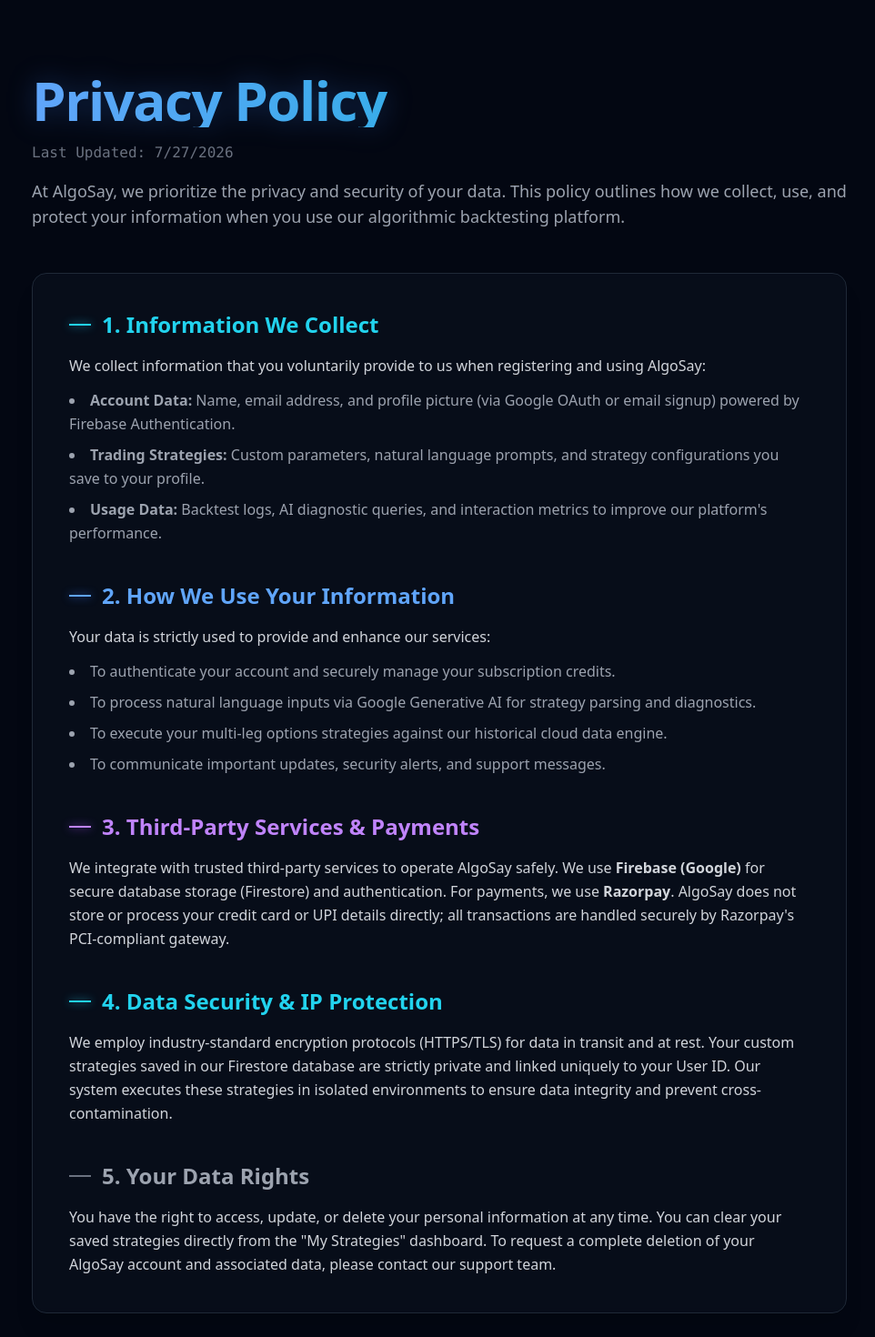
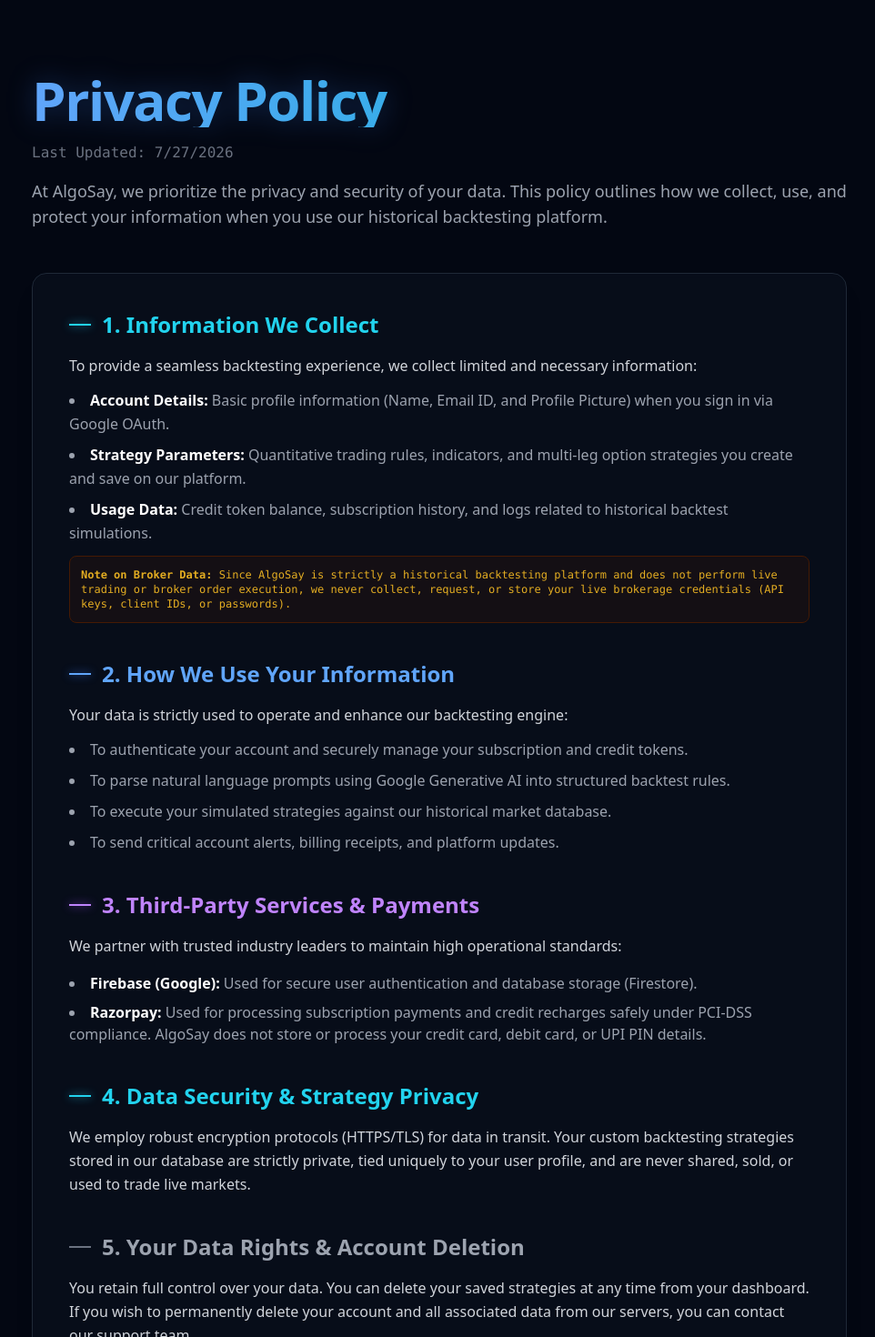
Before and after one commit to algosay/algosay-frontend, a React (Create React App) app: page /privacy-policy in a window 1280 px wide. Shown: the top 1470 px of the page at 91% size, without its empty margins (157-1119 px from the left). Built offline with nearby package versions, Linux system fonts and the light colour scheme; no server answers.

Commit message:
Update pages-3

```diff
--- a/src/components/Footer.jsx
+++ b/src/components/Footer.jsx
@@ -11,11 +11,11 @@
 
       <div className="max-w-7xl mx-auto px-6 py-12 md:py-16 relative z-10 space-y-12">
 
-        {/* Top Section: Branding & Links Grid */}
-        <div className="grid grid-cols-1 md:grid-cols-2 lg:grid-cols-5 gap-10">
+        {/* Top Section: Branding & Links Grid (Updated to 4 columns to push items left) */}
+        <div className="grid grid-cols-1 md:grid-cols-2 lg:grid-cols-4 gap-12">
 
           {/* Column 1: AlgoSay Branding & Tech Stack (Takes 2 cols on LG) */}
-          <div className="lg:col-span-2 space-y-5">
+          <div className="lg:col-span-2 space-y-5 lg:pr-10">
             <Link to="/" className="inline-flex items-center gap-2 group">
               <span className="text-2xl font-black tracking-wider text-transparent bg-clip-text bg-gradient-to-r from-cyan-400 via-blue-500 to-purple-500 drop-shadow-[0_0_10px_rgba(34,211,238,0.4)]">
                 AlgoSay
@@ -43,7 +43,7 @@
             </div>
           </div>
 
-                   {/* Column 3: Company & Legal (Mandatory for Razorpay) */}
+          {/* Column 2: Company & Legal (Moved to Left) */}
           <div className="space-y-4">
             <h4 className="text-sm font-semibold text-white uppercase tracking-wider font-mono">
               Company & Legal
@@ -73,7 +73,7 @@
             </ul>
           </div>
 
-          {/* Column 4: Security & Payments */}
+          {/* Column 3: Security & Payments (Moved to Left) */}
           <div className="space-y-4">
             <h4 className="text-sm font-semibold text-white uppercase tracking-wider font-mono">
               Secure Gateway
--- a/src/components/PrivacyPolicy.jsx
+++ b/src/components/PrivacyPolicy.jsx
@@ -14,65 +14,72 @@
             Last Updated: {new Date().toLocaleDateString()}
           </p>
           <p className="text-lg text-gray-400">
-            At AlgoSay, we prioritize the privacy and security of your data. This policy outlines how we collect, use, and protect your information when you use our algorithmic backtesting platform.
+            At AlgoSay, we prioritize the privacy and security of your data. This policy outlines how we collect, use, and protect your information when you use our historical backtesting platform.
           </p>
         </div>
 
         {/* Content Container */}
         <div className="bg-gray-900/40 border border-gray-800 rounded-2xl p-6 md:p-10 space-y-10 shadow-xl backdrop-blur-sm">
 
-          {/* Section 1: Data Collection */}
+          {/* Section 1: Information We Collect */}
           <section className="space-y-4">
             <h2 className="text-2xl font-semibold text-cyan-400 flex items-center gap-3">
               <span className="w-6 h-[2px] bg-cyan-400 shadow-[0_0_10px_rgba(34,211,238,0.8)]"></span>
               1. Information We Collect
             </h2>
             <div className="text-gray-300 leading-relaxed space-y-3">
-              <p>We collect information that you voluntarily provide to us when registering and using AlgoSay:</p>
+              <p>To provide a seamless backtesting experience, we collect limited and necessary information:</p>
               <ul className="list-disc list-inside space-y-2 text-gray-400">
-                <li><strong>Account Data:</strong> Name, email address, and profile picture (via Google OAuth or email signup) powered by Firebase Authentication.</li>
-                <li><strong>Trading Strategies:</strong> Custom parameters, natural language prompts, and strategy configurations you save to your profile.</li>
-                <li><strong>Usage Data:</strong> Backtest logs, AI diagnostic queries, and interaction metrics to improve our platform's performance.</li>
+                <li><strong className="text-white">Account Details:</strong> Basic profile information (Name, Email ID, and Profile Picture) when you sign in via Google OAuth.</li>
+                <li><strong className="text-white">Strategy Parameters:</strong> Quantitative trading rules, indicators, and multi-leg option strategies you create and save on our platform.</li>
+                <li><strong className="text-white">Usage Data:</strong> Credit token balance, subscription history, and logs related to historical backtest simulations.</li>
               </ul>
+              <p className="text-xs text-amber-400/90 font-mono bg-amber-950/20 border border-amber-950 p-3 rounded-lg mt-2">
+                <strong>Note on Broker Data:</strong> Since AlgoSay is strictly a historical backtesting platform and does not perform live trading or broker order execution, we never collect, request, or store your live brokerage credentials (API keys, client IDs, or passwords).
+              </p>
             </div>
           </section>
 
-          {/* Section 2: Data Usage */}
+          {/* Section 2: How We Use Your Information */}
           <section className="space-y-4">
             <h2 className="text-2xl font-semibold text-blue-400 flex items-center gap-3">
               <span className="w-6 h-[2px] bg-blue-400 shadow-[0_0_10px_rgba(59,130,246,0.8)]"></span>
               2. How We Use Your Information
             </h2>
             <div className="text-gray-300 leading-relaxed space-y-3">
-              <p>Your data is strictly used to provide and enhance our services:</p>
+              <p>Your data is strictly used to operate and enhance our backtesting engine:</p>
               <ul className="list-disc list-inside space-y-2 text-gray-400">
-                <li>To authenticate your account and securely manage your subscription credits.</li>
-                <li>To process natural language inputs via Google Generative AI for strategy parsing and diagnostics.</li>
-                <li>To execute your multi-leg options strategies against our historical cloud data engine.</li>
-                <li>To communicate important updates, security alerts, and support messages.</li>
+                <li>To authenticate your account and securely manage your subscription and credit tokens.</li>
+                <li>To parse natural language prompts using Google Generative AI into structured backtest rules.</li>
+                <li>To execute your simulated strategies against our historical market database.</li>
+                <li>To send critical account alerts, billing receipts, and platform updates.</li>
               </ul>
             </div>
           </section>
 
-          {/* Section 3: Third-Party Services (Crucial for Razorpay & Firebase) */}
+          {/* Section 3: Third-Party Services (Firebase & Razorpay) */}
           <section className="space-y-4">
             <h2 className="text-2xl font-semibold text-purple-400 flex items-center gap-3">
               <span className="w-6 h-[2px] bg-purple-400 shadow-[0_0_10px_rgba(168,85,247,0.8)]"></span>
               3. Third-Party Services & Payments
             </h2>
             <p className="text-gray-300 leading-relaxed">
-              We integrate with trusted third-party services to operate AlgoSay safely. We use <strong>Firebase (Google)</strong> for secure database storage (Firestore) and authentication. For payments, we use <strong>Razorpay</strong>. AlgoSay does not store or process your credit card or UPI details directly; all transactions are handled securely by Razorpay's PCI-compliant gateway.
+              We partner with trusted industry leaders to maintain high operational standards:
             </p>
+            <ul className="list-disc list-inside space-y-2 text-gray-400">
+              <li><strong className="text-white">Firebase (Google):</strong> Used for secure user authentication and database storage (Firestore).</li>
+              <li><strong className="text-white">Razorpay:</strong> Used for processing subscription payments and credit recharges safely under PCI-DSS compliance. AlgoSay does not store or process your credit card, debit card, or UPI PIN details.</li>
+            </ul>
           </section>
 
-          {/* Section 4: Data Security */}
+          {/* Section 4: Data Security & Strategy IP Protection */}
           <section className="space-y-4">
             <h2 className="text-2xl font-semibold text-cyan-400 flex items-center gap-3">
               <span className="w-6 h-[2px] bg-cyan-400 shadow-[0_0_10px_rgba(34,211,238,0.8)]"></span>
-              4. Data Security & IP Protection
+              4. Data Security & Strategy Privacy
             </h2>
             <p className="text-gray-300 leading-relaxed">
-              We employ industry-standard encryption protocols (HTTPS/TLS) for data in transit and at rest. Your custom strategies saved in our Firestore database are strictly private and linked uniquely to your User ID. Our system executes these strategies in isolated environments to ensure data integrity and prevent cross-contamination.
+              We employ robust encryption protocols (HTTPS/TLS) for data in transit. Your custom backtesting strategies stored in our database are strictly private, tied uniquely to your user profile, and are never shared, sold, or used to trade live markets.
             </p>
           </section>
 
@@ -80,10 +87,10 @@
           <section className="space-y-4">
             <h2 className="text-2xl font-semibold text-gray-400 flex items-center gap-3">
               <span className="w-6 h-[2px] bg-gray-500"></span>
-              5. Your Data Rights
+              5. Your Data Rights & Account Deletion
             </h2>
             <p className="text-gray-300 leading-relaxed">
-              You have the right to access, update, or delete your personal information at any time. You can clear your saved strategies directly from the "My Strategies" dashboard. To request a complete deletion of your AlgoSay account and associated data, please contact our support team.
+              You retain full control over your data. You can delete your saved strategies at any time from your dashboard. If you wish to permanently delete your account and all associated data from our servers, you can contact our support team.
             </p>
           </section>
 
```
Also changed, not shown: src/components/AboutUs.jsx (+12 -12 lines), src/components/TermsConditions.jsx (+16 -14 lines).
